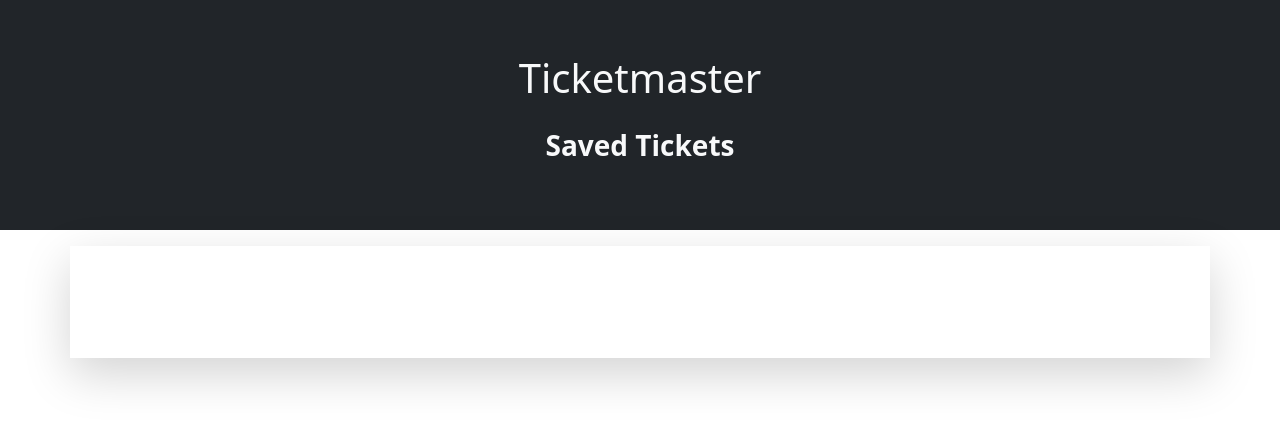
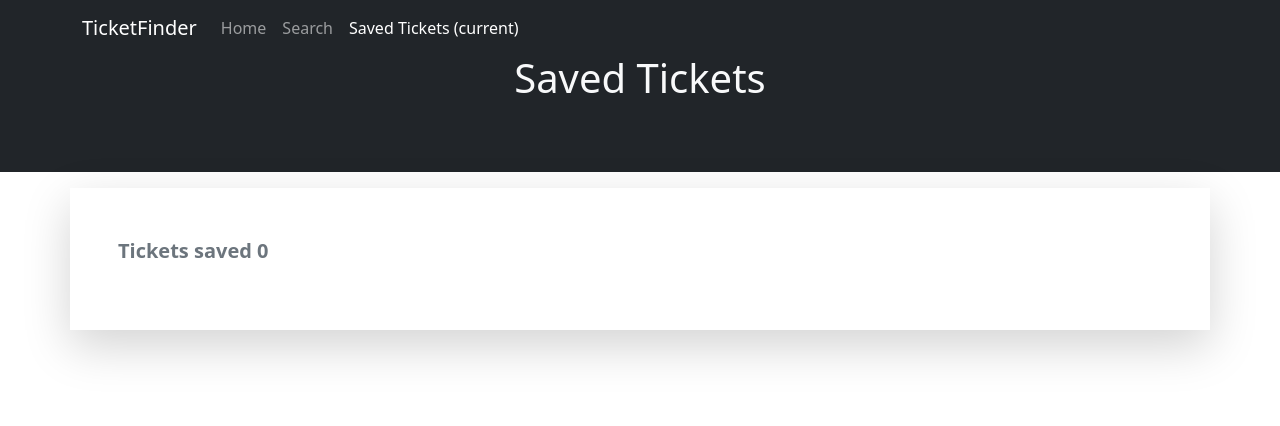
Before and after one commit to mherbst61/Web-Development-Final-Project, a Django app: page /loadTickets/ in a window 1280 px wide. Shown: the top 426 px of the page. Run offline with Django 5.2, Linux system fonts and the light colour scheme; data that the repository does not hold is empty; some libraries are stand-ins or nearby versions.

Commit message:
Added the home page, navigation bar, counter system for saved tickets. Changed the nav so that it will not call the get request on launch of page for search but instead when the form button is clicked. Fixed a issue with being able to add duplicate tickets. Changed message for saving a ticket so it is passed from the view for a success so it can change message between already displayed or ticket saved.

```diff
--- a/TicketMasterSite/TicketFinder/urls.py
+++ b/TicketMasterSite/TicketFinder/urls.py
@@ -1,7 +1,9 @@
 from django.urls import path
 from . import views
 urlpatterns = [
-    path('', views.search, name='search'),
+    path('', views.launchHomePage, name='home'),
+    path('searchPage/', views.searchPage, name='searchPage'),
+    path('search/', views.search, name='search'),
     path('savedTickets/', views.SavedTicket, name='savedTickets'),
     path('loadTickets/', views.loadTickets, name='loadTickets'),
     path('deleteTicket/<str:ticket_id>/', views.deleteTicket, name='deleteTicket'),
--- a/TicketMasterSite/TicketFinder/views.py
+++ b/TicketMasterSite/TicketFinder/views.py
@@ -13,6 +13,20 @@ from TicketFinder.models import SavedTickets
 
 
 # Create your views here.
+
+#Home Page launch
+def launchHomePage(request):
+    return render(request, 'home.html')
+
+
+#launches the search page with the form
+def searchPage(request):
+    searchForm = ticketSearchForm()
+    context = {'search_form': searchForm}
+    return render(request, 'ticketmasterhtml.html',context)
+
+
+#handles a search from ajax on the search page
 def search(request):
     search_form = ticketSearchForm(request.POST or None)
     message = ""
@@ -89,6 +103,7 @@ def search(request):
     }
     return render(request, 'ticketmasterhtml.html', context)
 
+#Saves a ticket
 def SavedTicket(request):
     if request.method == "POST":
         print("save called")
@@ -110,16 +125,24 @@ def SavedTicket(request):
         print(event_ConvertedTime)
         ticket_id= request.POST["ticket_id"]
         print(ticket_id)
-        SavedTickets.objects.create(event_name=event_name, event_url=event_url, theater_name=theater_name,theater_address1=theater_address1,theater_address2=theater_address2,event_imageUrl=event_imageUrl,event_ConvertedDate=event_ConvertedDate,event_ConvertedTime=event_ConvertedTime,ticket_id=ticket_id)
-        return JsonResponse({"message":"Ticket Saved"})
+        if SavedTickets.objects.filter(ticket_id=ticket_id).exists():
+            print("Ticket Already Saved if")
+            return JsonResponse({"message": "Ticket Already Saved "})
+        else:
+            print("Ticket Saved if")
+            SavedTickets.objects.create(event_name=event_name, event_url=event_url, theater_name=theater_name,theater_address1=theater_address1,theater_address2=theater_address2,event_imageUrl=event_imageUrl,event_ConvertedDate=event_ConvertedDate,event_ConvertedTime=event_ConvertedTime,ticket_id=ticket_id)
+            return JsonResponse({"message":"Ticket Saved"})
+
     return JsonResponse({"message":"Error Ticket Not saved"})
 
-
+#Loads tickets on the saved tickets page from the database
 def loadTickets(request):
     ticket = SavedTickets.objects.all()
-    context = {'tickets': ticket}
+    message_count = int(ticket.count())
+    context = {'tickets': ticket,'message_count': message_count}
     return render(request, 'load_saved tickets.html', context)
 
+#Deletes a ticket from the database
 def deleteTicket(request, ticket_id):
     print("from delete ticket",request)
     if SavedTickets.objects.filter(ticket_id=ticket_id).exists():
--- a/TicketMasterSite/templates/load_saved tickets.html
+++ b/TicketMasterSite/templates/load_saved tickets.html
@@ -7,24 +7,43 @@
     {% bootstrap_css %}
     {% bootstrap_javascript %}
 </head>
-<body>
+<body onload="ticketValMessage()">
+<nav class="navbar navbar-expand-lg navbar-dark bg-dark fixed-top" >
+    <div class="container">
+  <a class="navbar-brand" href="#">TicketFinder</a>
+<button class="navbar-toggler" type="button" data-bs-toggle="collapse" data-bs-target="#navbarSupportedContent" aria-controls="navbarSupportedContent" aria-expanded="false" aria-label="Toggle navigation">
+            <span class="navbar-toggler-icon"></span>
+  </button>
+  <div class="collapse navbar-collapse" id="navbarSupportedContent">
+    <div class="navbar-nav">
+        <li class="nav-item">
+      <a class="nav-item nav-link" href="{% url 'home' %}">Home</a>
+        </li>
+        <li class="nav-item">
+      <a class="nav-item nav-link" href="{% url 'searchPage' %}">Search</a>
+        </li>
+            <li class="nav-item">
+      <a class="nav-item nav-link active" href="{% url 'loadTickets' %}">Saved Tickets <span class="sr-only">(current)</span></a>
+       </li>
+    </div>
+  </div>
+    </div>
+</nav>
+
 <div class="topBar bg-dark p-lg-5 p-0 mb-3">
     <div class="text-center text-light container-fluid" id="topText">
-        <p class="fs-1">Ticketmaster</p>
-        <p class="fs-3 fw-bold">Saved Tickets</p>
+        <p class="fs-1">Saved Tickets</p>
     </div>
     <div>
     </div>
 </div>
-<!-- This div is a placeholder for the information coming from the API -->
+<!-- Displays number of tickets saved -->
 <div class="container shadow-lg p-lg-5 pt-3" id="results">
-
-    {% if not message == "" %}
         <div class="row fs-5 fw-semibold text-secondary">
         <div class="col-12">
-            <p>{{message}}</p>
+            <p id="message"></p>
+            <p style="display: none" id="countVal">{{ message_count }}</p> <!-- My trick to pass the count from views -->
         </div>
-    {% endif %}
 
 
 
@@ -53,6 +72,19 @@
 </div>
     <script src="https://cdn.jsdelivr.net/npm/jquery@3.7.1/dist/jquery.min.js"></script>
 <script>
+    //Sets the inital variable for numberr of tickets
+    window.onload(setInitalCount())
+    function setInitalCount(){
+        console.log("Inital count set")
+        ticket_count = parseInt($('#countVal').text())
+    }
+
+    //Gets called initally on load of body
+    function ticketValMessage(){
+    console.log("Tickets count "+ticket_count)
+        $('#message').text("Tickets saved "+ticket_count)
+    }
+
 function deleteTicket(url,id){
     console.log("delete run");
 $.ajax({
@@ -62,6 +94,9 @@ $.ajax({
         alert(response.message);
         if(response.deleted){
            $('#ticket-'+id).remove();
+           //when ticket removed the count is decreased by 1 and the funtion to update the message is called
+           ticket_count = ticket_count -1
+            ticketValMessage()
         }
     }
     })
```
Also changed, not shown: TicketMasterSite/templates/alertMessage.html (deleted, +0 -7 lines), TicketMasterSite/templates/cardObject.html (deleted, +0 -21 lines), TicketMasterSite/templates/home.html (added, +45 -0 lines), TicketMasterSite/templates/ticketmasterhtml.html (+13 -7 lines), TicketMasterSite/tickets_db.sqlite3.
